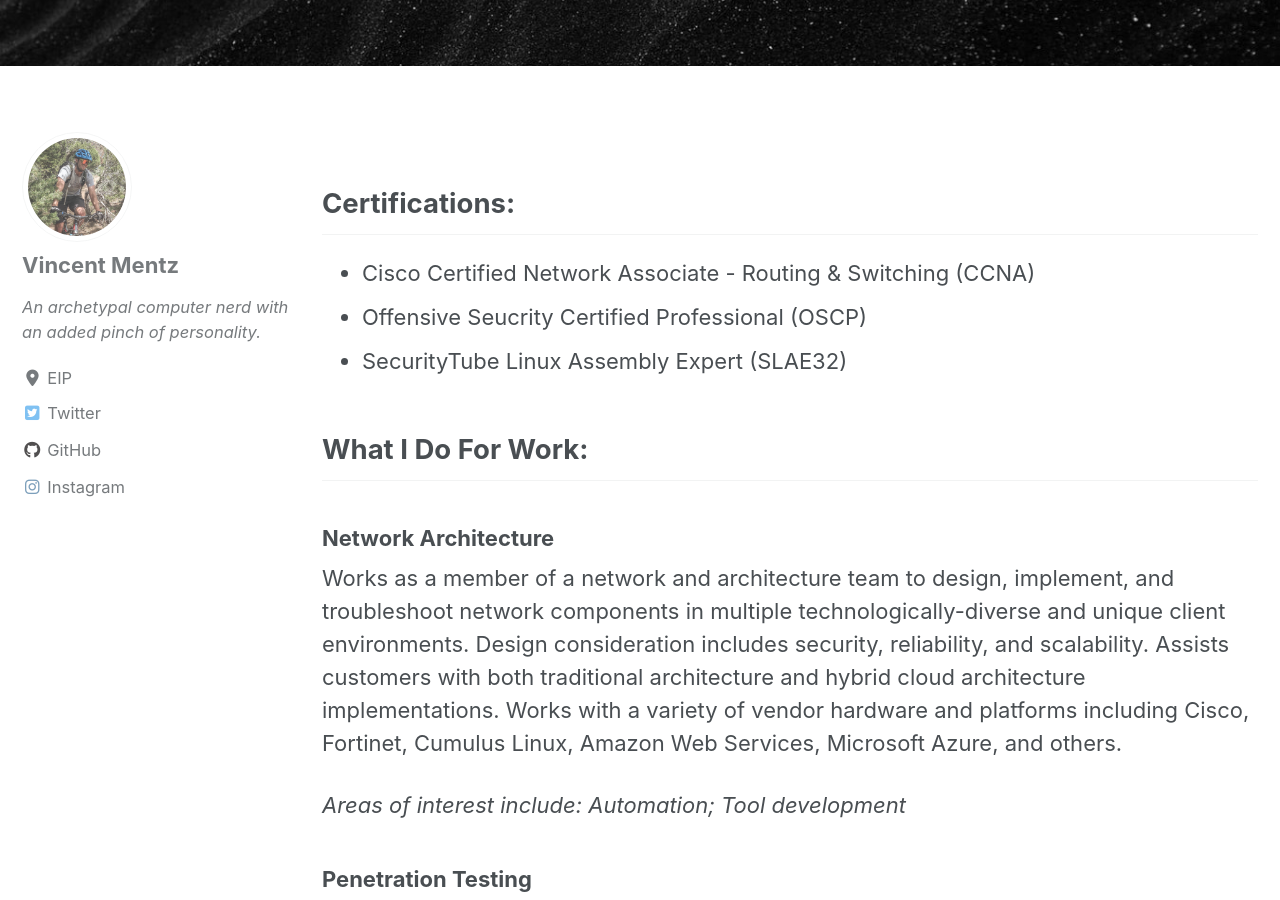
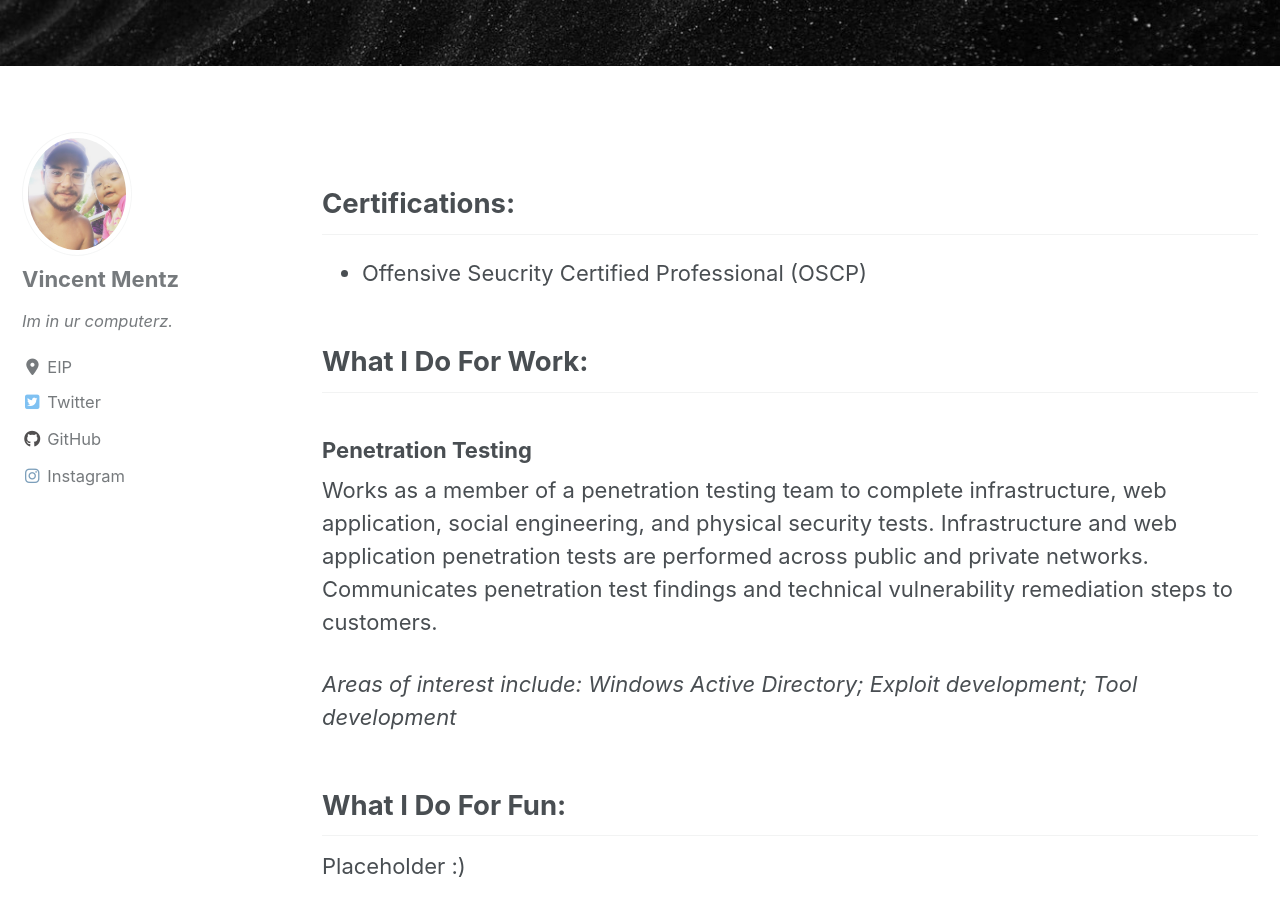
Before and after one commit to Minfanger101/sm00v.github.io, a Jekyll site: the page built from _pages/about.md, in a window 1280 px wide and 900 px high, scrolled down 245 px. Built offline with Jekyll 4.4.1, drawn with Linux system fonts in a browser that asks for light colours; cached includes are drawn as plain includes; nearby versions of some CDN libraries.

Commit message:
moar updates

```diff
--- a/_config.yml
+++ b/_config.yml
@@ -108,7 +108,7 @@ analytics:
 author:
   name             : "Vincent Mentz"
   avatar           : "/assets/images/site/bike_profile.jpg"
-  bio              : "*An archetypal computer nerd with an added pinch of personality.*"
+  bio              : "*Im in ur computerz.*"
   location         : "EIP"
   email            : # "TBD"
   links:
--- a/_pages/about.md
+++ b/_pages/about.md
@@ -5,15 +5,9 @@ header:
     overlay_image: "/assets/images/site/black_sand.jpg"
 ---
 ## Certifications:
-* Cisco Certified Network Associate - Routing & Switching (CCNA)
 * Offensive Seucrity Certified Professional (OSCP)
-* SecurityTube Linux Assembly Expert (SLAE32)
 
 ## What I Do For Work:
-### Network Architecture
-Works as a member of a network and architecture team to design, implement, and troubleshoot network components in multiple technologically-diverse and unique client environments. Design consideration includes security, reliability, and scalability. Assists customers with both traditional architecture and hybrid cloud architecture implementations. Works with a variety of vendor hardware and platforms including Cisco, Fortinet, Cumulus Linux, Amazon Web Services, Microsoft Azure, and others.
-
-*Areas of interest include: Automation; Tool development*
 
 ### Penetration Testing
 Works as a member of a penetration testing team to complete infrastructure, web application, social engineering, and physical security tests. Infrastructure and web application penetration tests are performed across public and private networks. Communicates penetration test findings and technical vulnerability remediation steps to customers.
```
Also changed, not shown: assets/images/site/=.jpg (added), assets/images/site/bike_profile.jpg, 5 other files.
